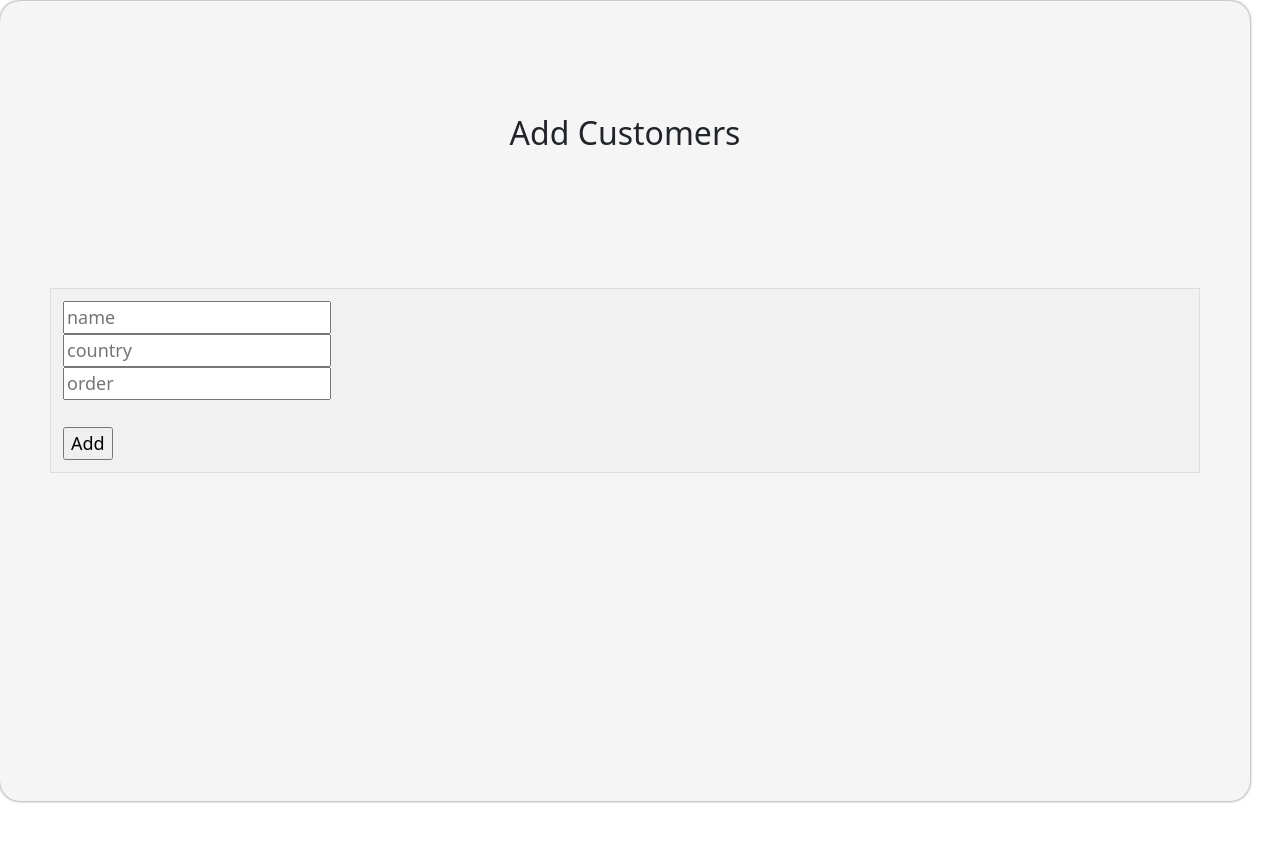
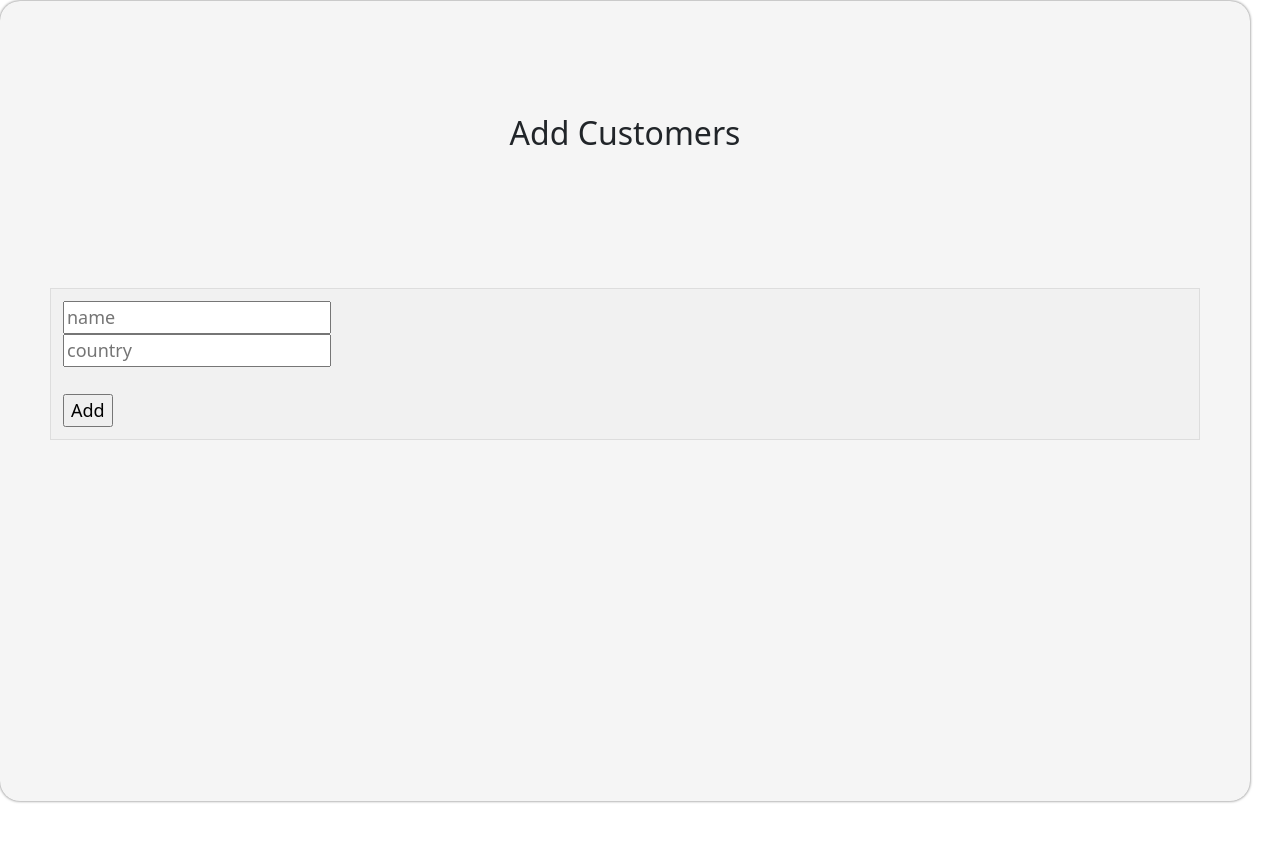
Before and after one commit to Saow/admin-panel, a plain HTML site: page add.html in a window 1280 px wide. Shown: the part 1519-2360 px from the top of the page. Drawn offline with nearby package versions, Linux system fonts and the light colour scheme.

Commit message:
Update add.html

```diff
--- a/add.html
+++ b/add.html
@@ -31,7 +31,6 @@
     <th>
         <input type="text" placeholder="name"><br>
         <input type="text" placeholder="country"><br>
-        <input type="number" name="order" id="order" placeholder="order"><br>
         <br>
         <input type="submit" value="Add">
     </th>
```
